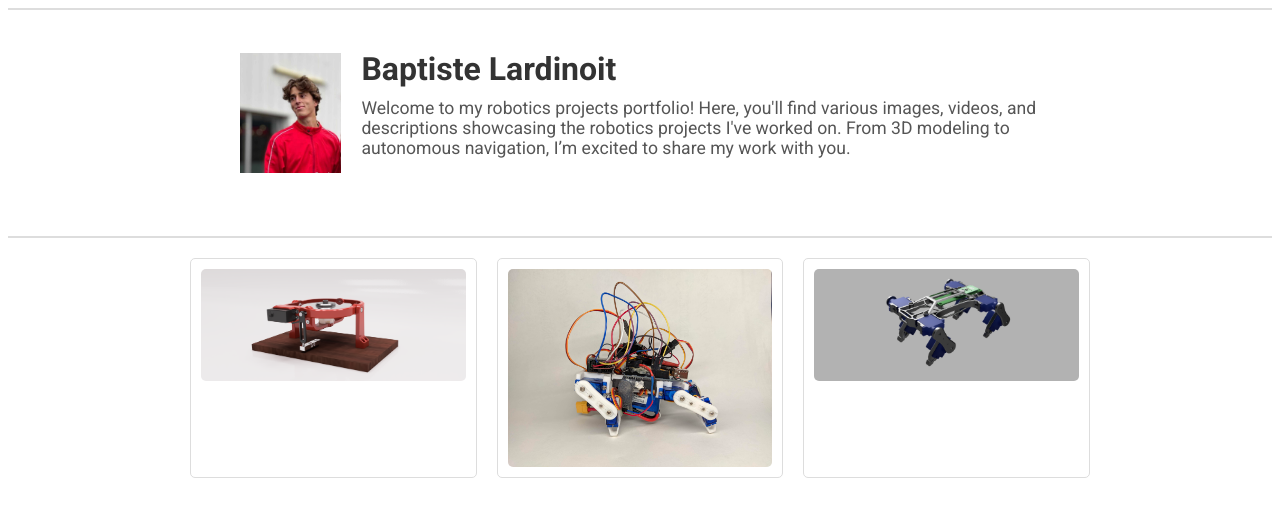
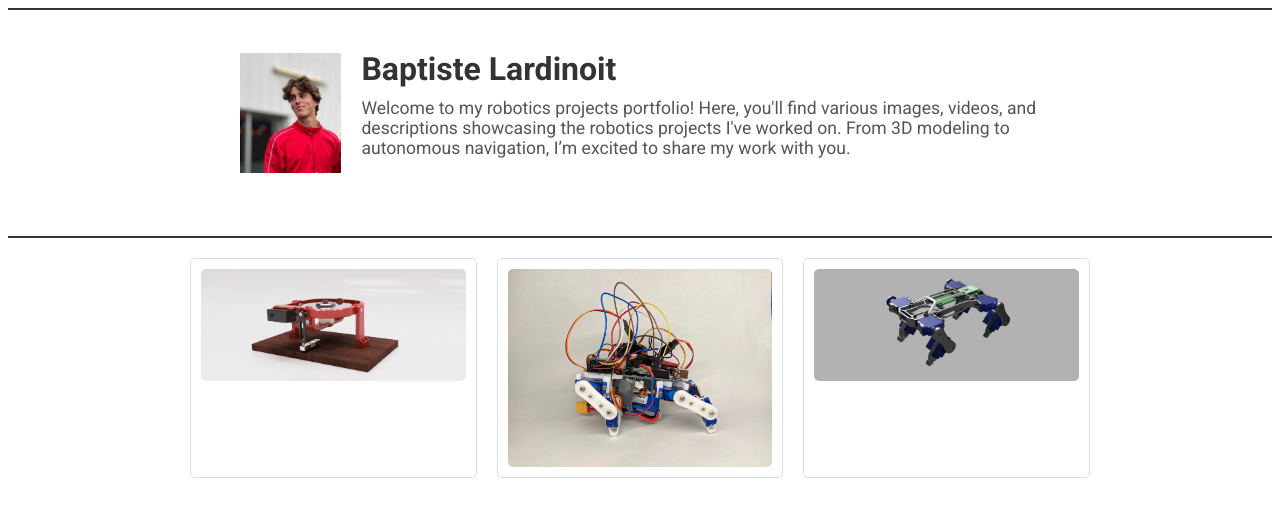
Before and after one commit to BaptisteLardinoit/BaptisteLardinoit.github.io, a Jekyll site: the page built from index.md, in a window 1280 px wide. Shown: the top 517 px of the page. Built offline with Jekyll 4.4.1, drawn with Linux system fonts in a browser that asks for light colours.

Commit message:
Update style.css

```diff
--- a/assets/css/style.css
+++ b/assets/css/style.css
@@ -12,8 +12,8 @@ h1, h2, h3, h4, h5, h6 {
   padding: 40px 20px 60px;
   display: flex;
   justify-content: center;
-  border-top: 2px solid #ddd;
-  border-bottom: 2px solid #ddd;
+  border-top: 2px solid #333;
+  border-bottom: 2px solid #333;
 }
 
 .header-content {
```
